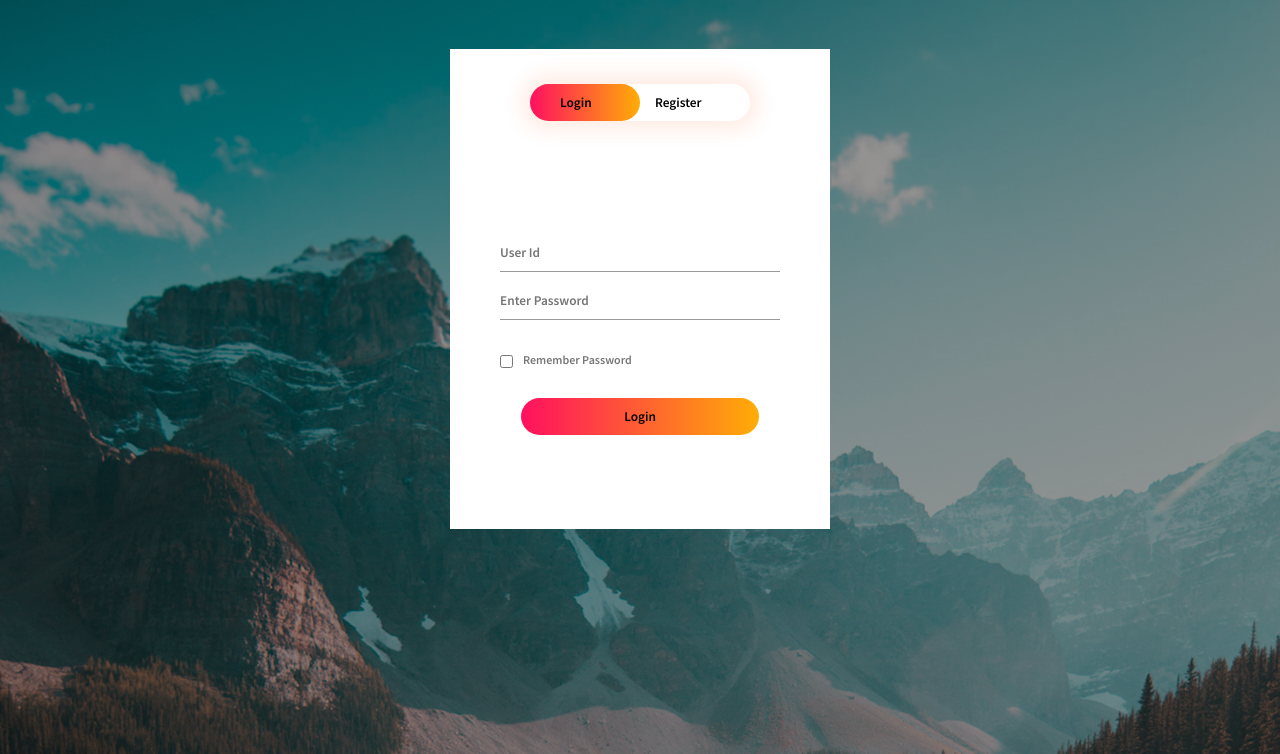
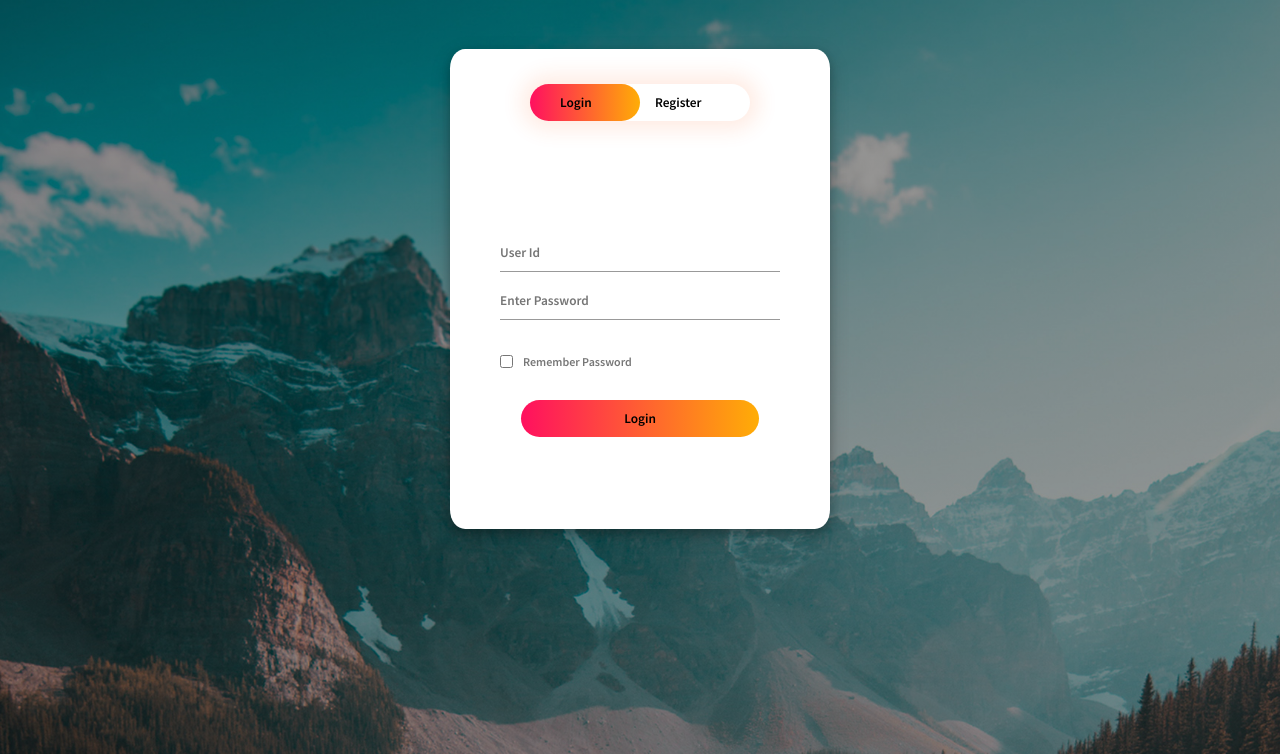
Before and after one commit to RockySingh137/Hacktoberfest2022-HTML-CSS, a plain HTML site: page index.html in a window 1280 px wide. Shown: the part 46-800 px from the top of the page. Drawn offline with Linux system fonts and the light colour scheme.

Commit message:
Update style.css
Added shadow and border radius to login box

```diff
--- a/style.css
+++ b/style.css
@@ -40,6 +40,8 @@ header {
     background: #fff;
     overflow: hidden;
     bottom: 40px;
+    border-radius: 4%;
+    box-shadow: 0 4px 8px 0 rgba(0, 0, 0, 0.2), 0 6px 20px 0 rgba(0, 0, 0, 0.19);
 }
 
 .button-box {
@@ -98,6 +100,7 @@ header {
     cursor: pointer;
     display: block;
     margin: auto;
+    margin-top: 1.8px;
     background: linear-gradient(to right, #ff105f, #ffad06);
     border: 0;
     outline: none;
```
